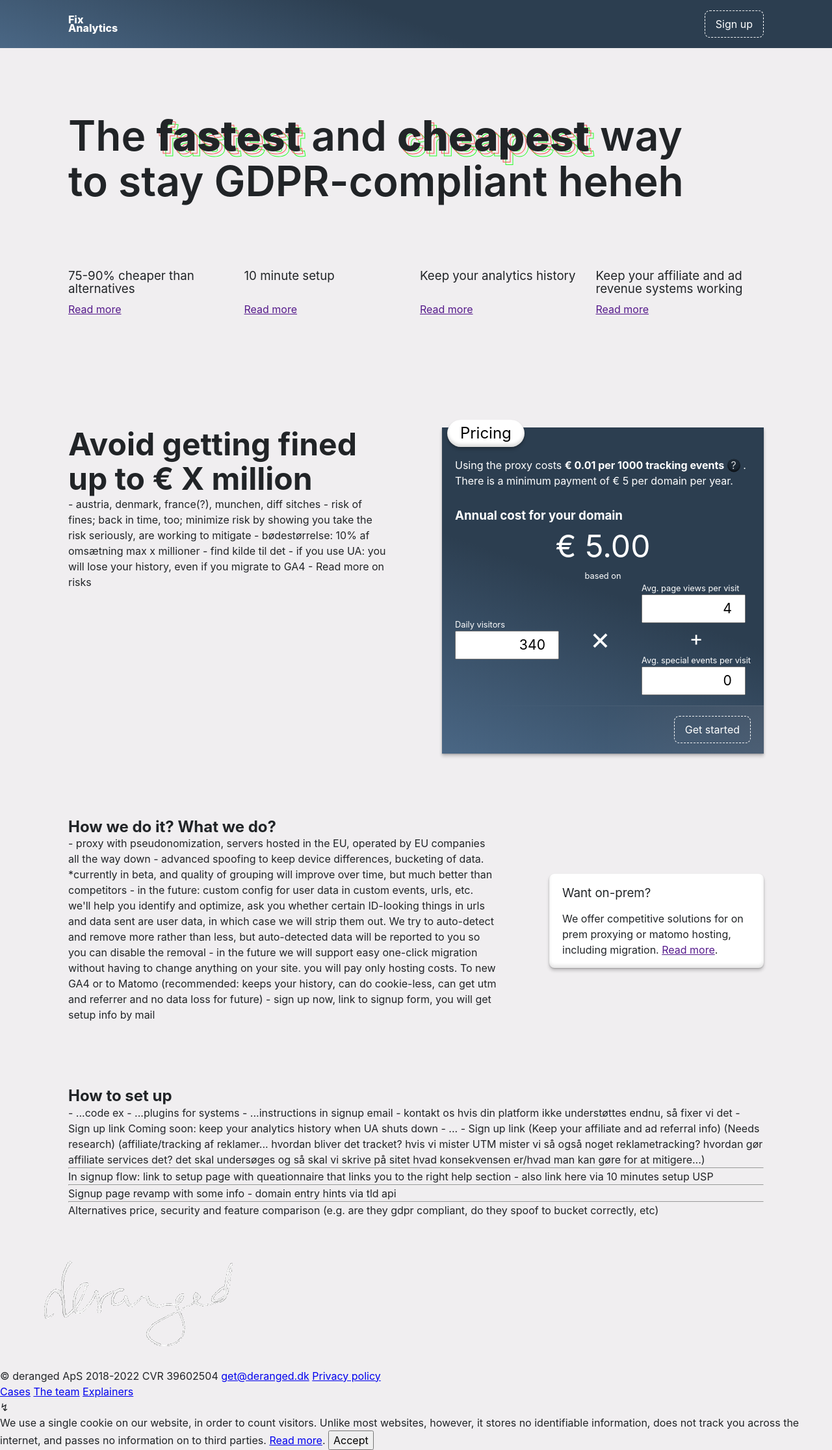
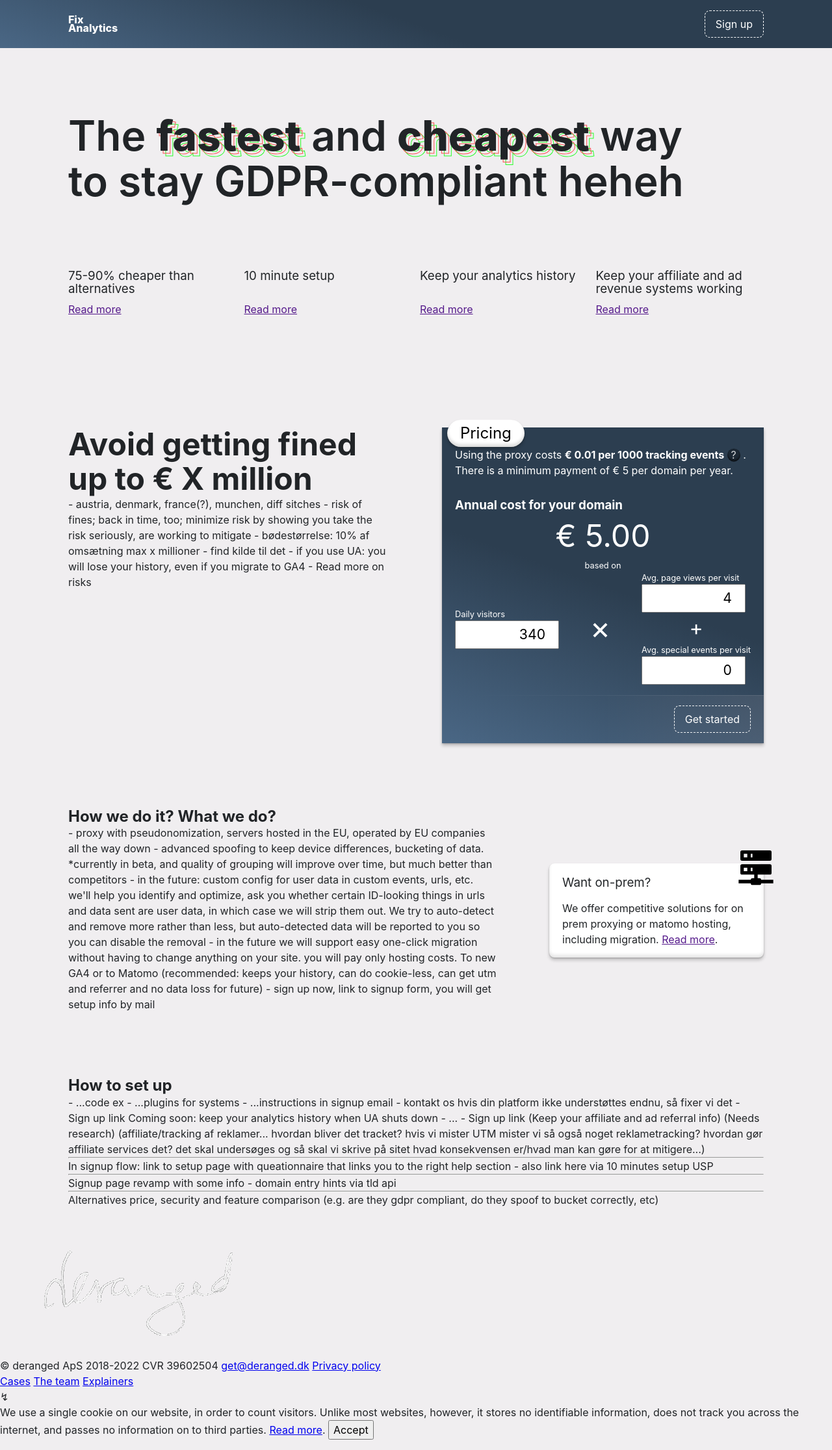
Before and after one commit to derangeddk/deranged.dk, a Jekyll site: the page built from fix-analytics/index.html, in a window 1280 px wide. Shown: the whole page at 65% size. Built offline with Jekyll 4.4.1, drawn with Linux system fonts in a browser that asks for light colours.

Commit message:
Add a card icon concept

```diff
--- a/_includes/fix-analytics-how-we-do-it.html
+++ b/_includes/fix-analytics-how-we-do-it.html
@@ -10,8 +10,11 @@
     </div>
     <aside class="aside-section__aside">
       <div class="aside-section__aside-box card">
+        <div class="card__icon">
+          <img src="/fix-analytics/server-network.svg">
+        </div>
+        <h3 class="card__header">Want on-prem?</h3>
         <div class="card__text">
-          <h3 class="card__header">Want on-prem?</h3>
           <p>We offer competitive solutions for on prem proxying or matomo hosting, including migration. <a href="">Read more</a>.</p>
         </div>
       </div>
--- a/_sass/fix-analytics/card.scss
+++ b/_sass/fix-analytics/card.scss
@@ -5,13 +5,33 @@
     align-items: stretch;
     background: white;
     box-shadow: $overlay-shadow, 0 -4px 5px rgba(0,0,0,0.1) inset;
+    position: relative;
+}
+
+.card__icon {
+    position: absolute;
+    right: -1.25rem;
+    top: -1.75rem;
+    user-select: none;
+    text-shadow: -2px 4px 5px rgba(0,0,0,0.35);
+    width: 4rem;
+    height: 4rem;
+}
+.card__icon img {
+    width: 100%;
+    height: 100%;
+    object-fit: contain;
 }
 
 .card__header {
     font-weight: 400;
-    margin-bottom: 1rem;
     align-self: flex-start;
-    padding-top: 1.25rem;
+    padding: 1.25rem;
+    padding-bottom: 1rem;
+
+    .card__icon + & {
+        padding-right: 3.5rem;
+    }
 }
 
 .card__text {
```
Also changed, not shown: fix-analytics/server-network.svg (added).
